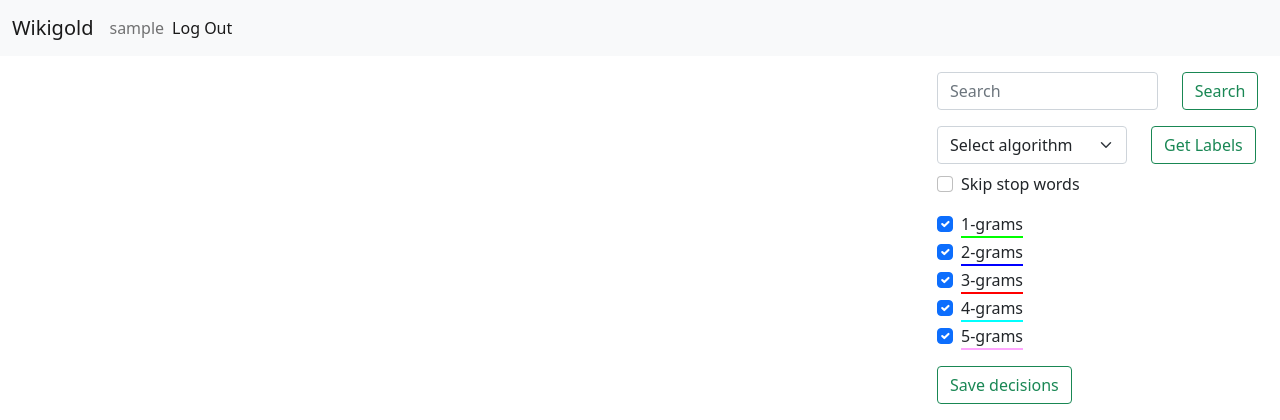
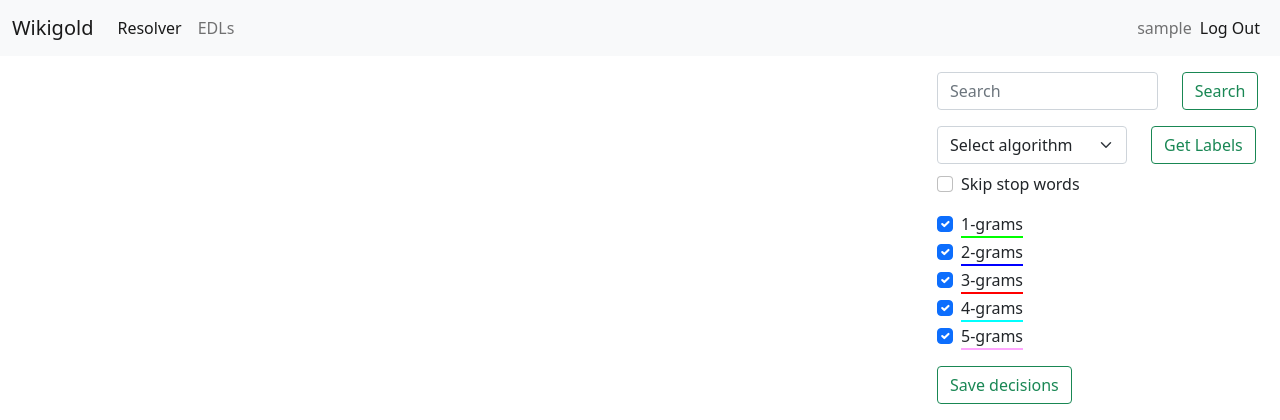
Before and after one commit to solewniczak/wikigold, a Flask app: page / in a window 1280 px wide. Shown: the top 420 px of the page. Run offline with Flask 2, Linux system fonts and the light colour scheme; the visitor is signed in with stand-in values (Sample User, id 1); some libraries are stand-ins or nearby versions.

Commit message:
edls browser

```diff
--- a/flask/app/templates/base.html
+++ b/flask/app/templates/base.html
@@ -12,7 +12,7 @@
 
     <title>{% block title %}{% endblock %} - Wikigold</title>
   </head>
-  <body id="{% block pageId %}{% endblock %}">
+  <body id="{{ active_page }}">
     <nav class="navbar navbar-expand-lg navbar-light bg-light mb-3">
       <div class="container-fluid">
         <a class="navbar-brand" href="{{ url_for('index') }}">Wikigold</a>
@@ -20,14 +20,22 @@
           <span class="navbar-toggler-icon"></span>
         </button>
         <div class="collapse navbar-collapse" id="navbarNav">
+          <ul class="navbar-nav me-auto mb-2 mb-lg-0">
+            <li class="nav-item">
+                <a class="nav-link {% if active_page == 'index' %} active {% endif %}" href="{{ url_for('index') }}">Resolver</a>
+            </li>
+            <li class="nav-item">
+                <a class="nav-link {% if active_page == 'edls' %} active {% endif %}" href="{{ url_for('wiki.edls') }}">EDLs</a>
+            </li>
+          </ul>
           <ul class="navbar-nav">
             {% if g.username %}
               <span class="navbar-text">{{ g.username }}</span>
               <li class="nav-item">
-                <a class="nav-link active" aria-current="page" href="{{ url_for('auth.logout') }}">Log Out</a>
+                <a class="nav-link active" href="{{ url_for('auth.logout') }}">Log Out</a>
               </li>
             {% else %}
-              <a class="nav-link active" aria-current="page" href="{{ url_for('auth.login') }}">Log In</a>
+              <a class="nav-link active" href="{{ url_for('auth.login') }}">Log In</a>
             {% endif %}
           </ul>
         </div>
--- a/flask/app/templates/wiki/index.html
+++ b/flask/app/templates/wiki/index.html
@@ -1,6 +1,5 @@
 {% extends 'base.html' %}
-
-{% block pageId %}index{% endblock %}
+{% set active_page = "index" %}
 
 {% block meta %}
 <style>
--- a/flask/app/wiki.py
+++ b/flask/app/wiki.py
@@ -1,5 +1,7 @@
+from datetime import datetime
 import json
 
+import humanize
 from flask import (
     Blueprint, flash, g, redirect, render_template, request, url_for
 )
@@ -18,3 +20,27 @@ def index():
     if 'algorithm' in request.args:
         algorithm = json.loads(request.args['algorithm'])
     return render_template('wiki/index.html', algorithm=algorithm)
+
+
+@bp.route('/edls')
+@login_required
+def edls():
+    db = get_db()
+    cursor = db.cursor(dictionary=True)
+
+    sql_select_edls = '''SELECT `edls`.`id`, `edls`.`algorithm`, `edls`.`timestamp`, `edls`.`article_id`,
+                            `articles`.`title`, `articles`.`caption`
+                            FROM `edls` JOIN articles ON `edls`.`article_id` = `articles`.`id` WHERE `edls`.`author`=%s
+                            ORDER BY timestamp DESC'''
+    data_edls = (g.username, )
+    cursor.execute(sql_select_edls, data_edls)
+    my_edls = cursor.fetchall()
+    my_edls_decoded = []
+    for row in my_edls:
+        row['algorithm'] = row['algorithm'].decode('utf-8')
+        row['caption'] = row['caption'].decode('utf-8')
+        row['timedelta'] = humanize.naturaldelta(datetime.now() - row['timestamp'])
+
+        my_edls_decoded.append(row)
+
+    return render_template('wiki/edls.html', my_edls=my_edls_decoded)
```
Also changed, not shown: flask/app/api.py (+5 -4 lines), flask/app/templates/wiki/edls.html (added, +21 -0 lines).
